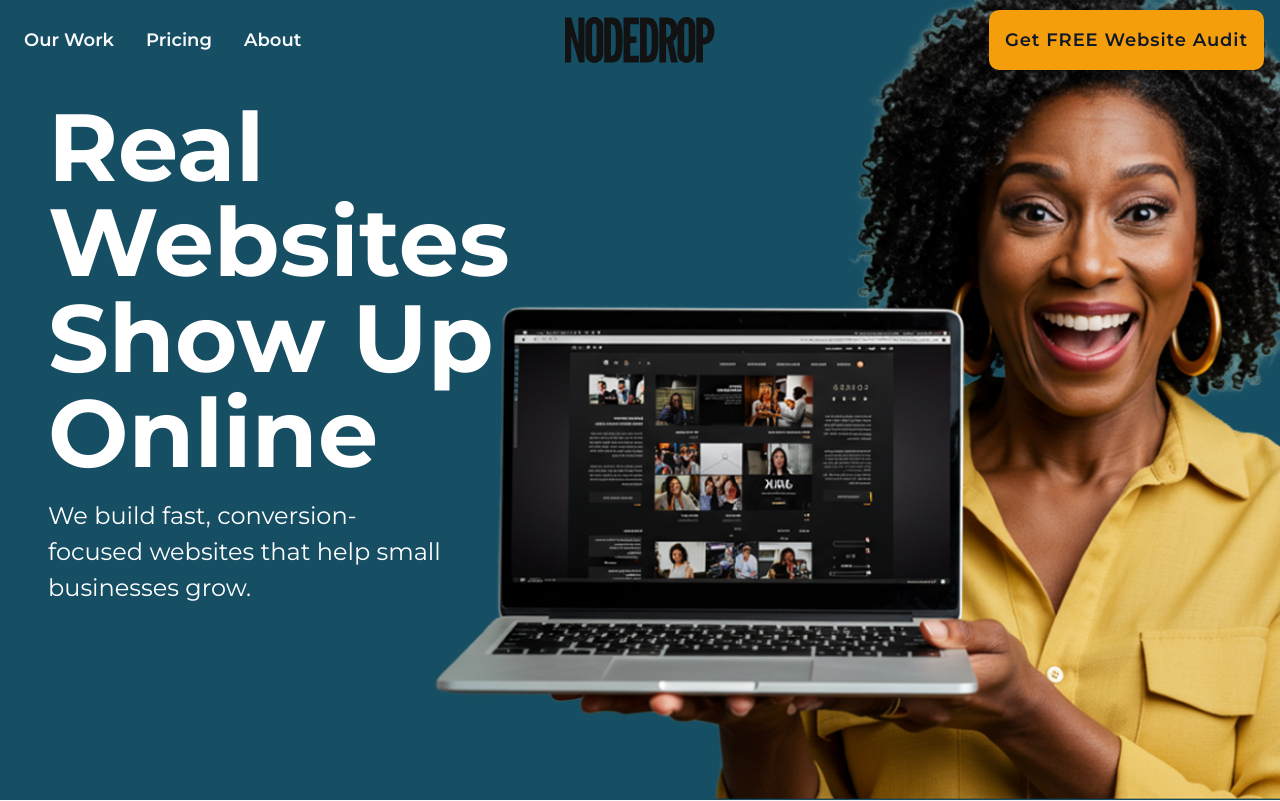
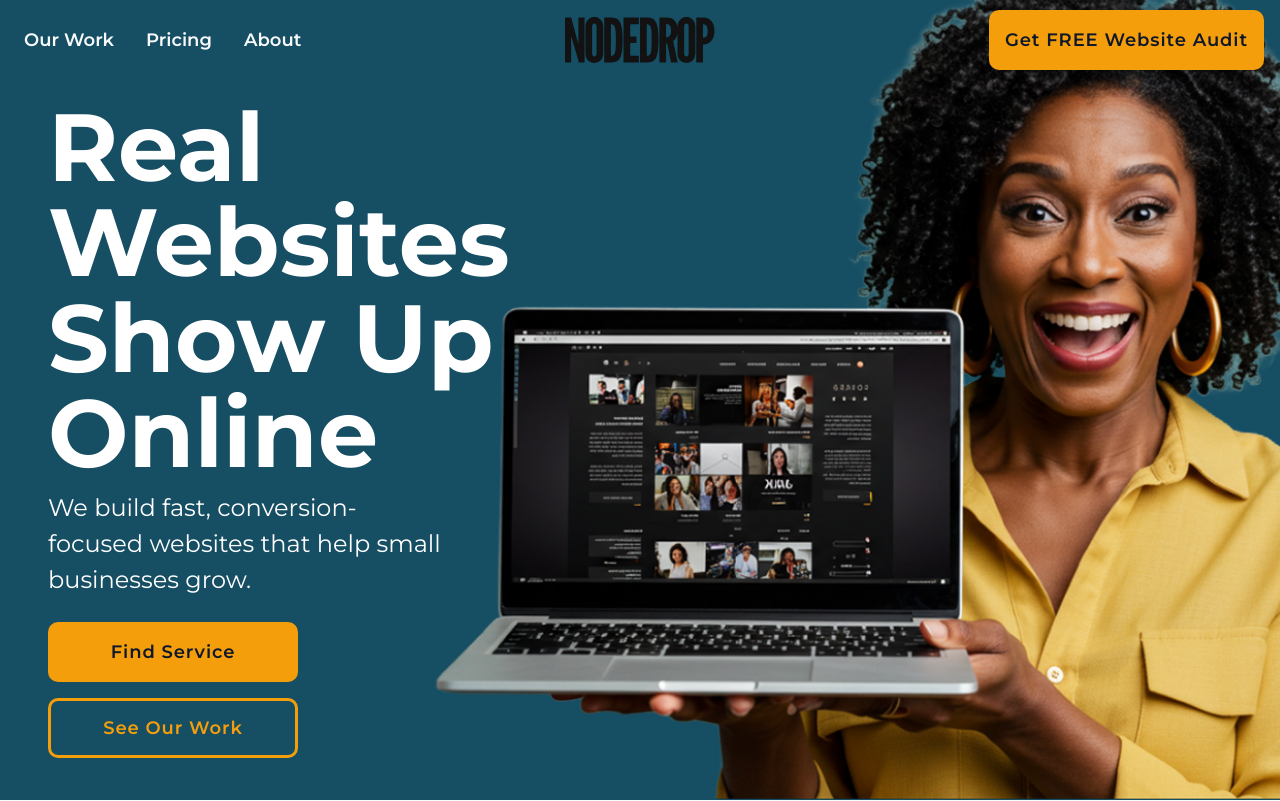
Before and after one commit to nodedropteam/landing-nodedrop, a Next.js app: page / in a window 1280 px wide. Shown: the top 801 px of the page. Built offline with nearby package versions, Linux system fonts and the light colour scheme.

Commit message:
added action buttons on hero section

```diff
--- a/src/components/landing/Hero.tsx
+++ b/src/components/landing/Hero.tsx
@@ -1,5 +1,7 @@
 import React from 'react'
 import Image from 'next/image'
+import { Button } from '../ui/button'
+import Link from 'next/link'
 
 export default function Hero() {
     return (
@@ -27,13 +29,23 @@ export default function Hero() {
                     <div className="nodedropp-section-block-content relative z-10 grow shrink basis-auto content pt-[100px]">
                         <div className='w-full'>
                             <div className="max-w-[60ch]">
-                            <div className='space-y-4'>
-                                <h1 className='text-heading1 font-bold mb-4'>
+                                <div className='flex flex-col gap-2 pb-8'>
+                                    <h1 className='text-heading1 font-bold'>
                                         Real Websites Show Up Online
                                     </h1>
                                     <p className='text-lg md:text-xl lg:text-2xl max-w-[30ch]'>
                                         We build fast, conversion-focused websites that help small businesses grow.
                                     </p>
+                                    <div className='mt-4 w-full flex flex-col gap-4 max-w-[250px]'>
+                                        <Link href={`/#pricing`} className='block'>
+                                            <Button className="w-full">Find Service</Button>
+                                        </Link>
+                                        <Link href={`/portfolio`} className='block'>
+                                            <Button className='border-secondary border-[3px] text-secondary bg-transparent w-full hover:bg-secondary/10'>See Our Work</Button>
+                                        </Link>
+
+                                    </div>
+
                                 </div>
                             </div>
                         </div>
--- a/src/components/landing/Projects.tsx
+++ b/src/components/landing/Projects.tsx
@@ -28,11 +28,11 @@ export default function Projects() {
 
                             <div className="flex flex-row flex-wrap gap-8">
                                 {projectPosters.map((poster, index) => (
-                                    <div key={index} className="basis-[400px] grow-0 shrink h-[500px] relative overflow-hidden relative">
+                                    <div key={index} className="basis-[400px] grow-0 shrink h-[500px] overflow-hidden relative">
                                         <Image
                                             src={`/posters/${poster.src}`}
                                             fill
-                                            alt={`Project ${index + 1}`} className="w-full h-auto object-cover" />
+                                            alt={`Project ${index + 1}`} className="w-full h-auto object-cover object-top" />
                                         <div className="card-content absolute left-0 top-0 w-full h-full flex flex-col gap-4 justify-end">
                                             <div className="header bg-accent text-accent-foreground">
                                                 <h3 className='text-[24px] font-bold p-6 w-full'>{poster.title}</h3>
```
Lines whose indentation alone changed are shown as unchanged.
